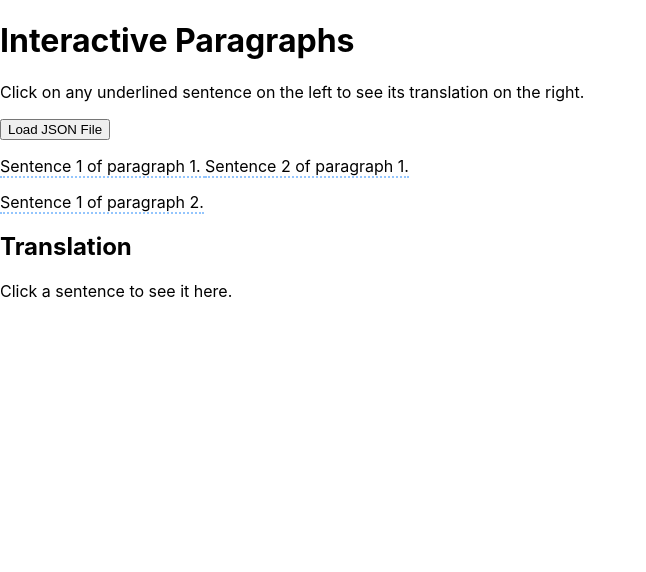
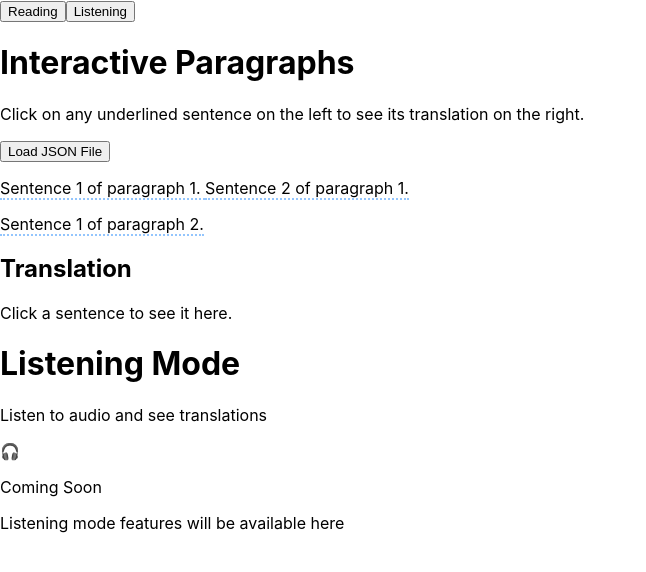
Before and after one commit to tea0112/paratranslator, a React (Vite) app in the folder src/renderer/: page / in a window 1280 px wide. Shown: the top 572 px of the page, without its empty margins (0-646 px from the left). Built offline with nearby package versions, Linux system fonts and the light colour scheme.

Commit message:
Add Reading and Listening tabs to the app

```diff
--- a/src/renderer/src/App.tsx
+++ b/src/renderer/src/App.tsx
@@ -1,7 +1,26 @@
+import Tabs from './components/Tabs'
 import ParagraphTranslator from './components/ParagraphTranslator'
+import ListeningMode from './components/ListeningMode'
 
 function App(): React.JSX.Element {
-  return <ParagraphTranslator />
+  const tabs = [
+    {
+      id: 'reading',
+      label: 'Reading',
+      content: <ParagraphTranslator />
+    },
+    {
+      id: 'listening',
+      label: 'Listening',
+      content: <ListeningMode />
+    }
+  ]
+
+  return (
+    <div className="min-h-screen bg-gray-50">
+      <Tabs tabs={tabs} />
+    </div>
+  )
 }
 
 export default App
--- /dev/null
+++ b/src/renderer/src/components/ListeningMode.tsx
@@ -0,0 +1,26 @@
+function ListeningMode(): React.JSX.Element {
+  return (
+    <div className="flex justify-center p-4 md:p-8">
+      <div className="w-full bg-white rounded-xl shadow-md p-6 md:p-10 lg:p-12 xl:p-16">
+        <header className="text-center mb-8">
+          <h1 className="text-3xl font-bold text-gray-800">Listening Mode</h1>
+          <p className="text-gray-500 mt-2">
+            Listen to audio and see translations
+          </p>
+        </header>
+
+        <div className="flex items-center justify-center h-96">
+          <div className="text-center">
+            <div className="text-6xl mb-4">🎧</div>
+            <p className="text-xl text-gray-600">Coming Soon</p>
+            <p className="text-gray-500 mt-2">
+              Listening mode features will be available here
+            </p>
+          </div>
+        </div>
+      </div>
+    </div>
+  )
+}
+
+export default ListeningMode
--- a/src/renderer/src/components/ParagraphTranslator.tsx
+++ b/src/renderer/src/components/ParagraphTranslator.tsx
@@ -84,7 +84,7 @@ function ParagraphTranslator(): React.JSX.Element {
   }
 
   return (
-    <div className="bg-gray-100 flex justify-center p-4 md:p-8 min-h-screen">
+    <div className="flex justify-center p-4 md:p-8">
       <div className="w-full bg-white rounded-xl shadow-md p-6 md:p-10 lg:p-12 xl:p-16">
         <header className="text-center mb-8">
           <h1 className="text-3xl font-bold text-gray-800">Interactive Paragraphs</h1>
--- /dev/null
+++ b/src/renderer/src/components/Tabs.tsx
@@ -0,0 +1,55 @@
+import { useState } from 'react'
+
+interface Tab {
+  id: string
+  label: string
+  content: React.ReactNode
+}
+
+interface TabsProps {
+  tabs: Tab[]
+}
+
+function Tabs({ tabs }: TabsProps): React.JSX.Element {
+  const [activeTab, setActiveTab] = useState(tabs[0]?.id || '')
+
+  return (
+    <div className="w-full">
+      {/* Tab Headers */}
+      <div className="border-b border-gray-200">
+        <nav className="flex space-x-8 px-6" aria-label="Tabs">
+          {tabs.map((tab) => (
+            <button
+              key={tab.id}
+              onClick={() => setActiveTab(tab.id)}
+              className={`
+                py-4 px-1 border-b-2 font-medium text-sm transition-colors
+                ${
+                  activeTab === tab.id
+                    ? 'border-blue-500 text-blue-600'
+                    : 'border-transparent text-gray-500 hover:text-gray-700 hover:border-gray-300'
+                }
+              `}
+            >
+              {tab.label}
+            </button>
+          ))}
+        </nav>
+      </div>
+
+      {/* Tab Content */}
+      <div className="mt-6">
+        {tabs.map((tab) => (
+          <div
+            key={tab.id}
+            className={activeTab === tab.id ? 'block' : 'hidden'}
+          >
+            {tab.content}
+          </div>
+        ))}
+      </div>
+    </div>
+  )
+}
+
+export default Tabs
```
